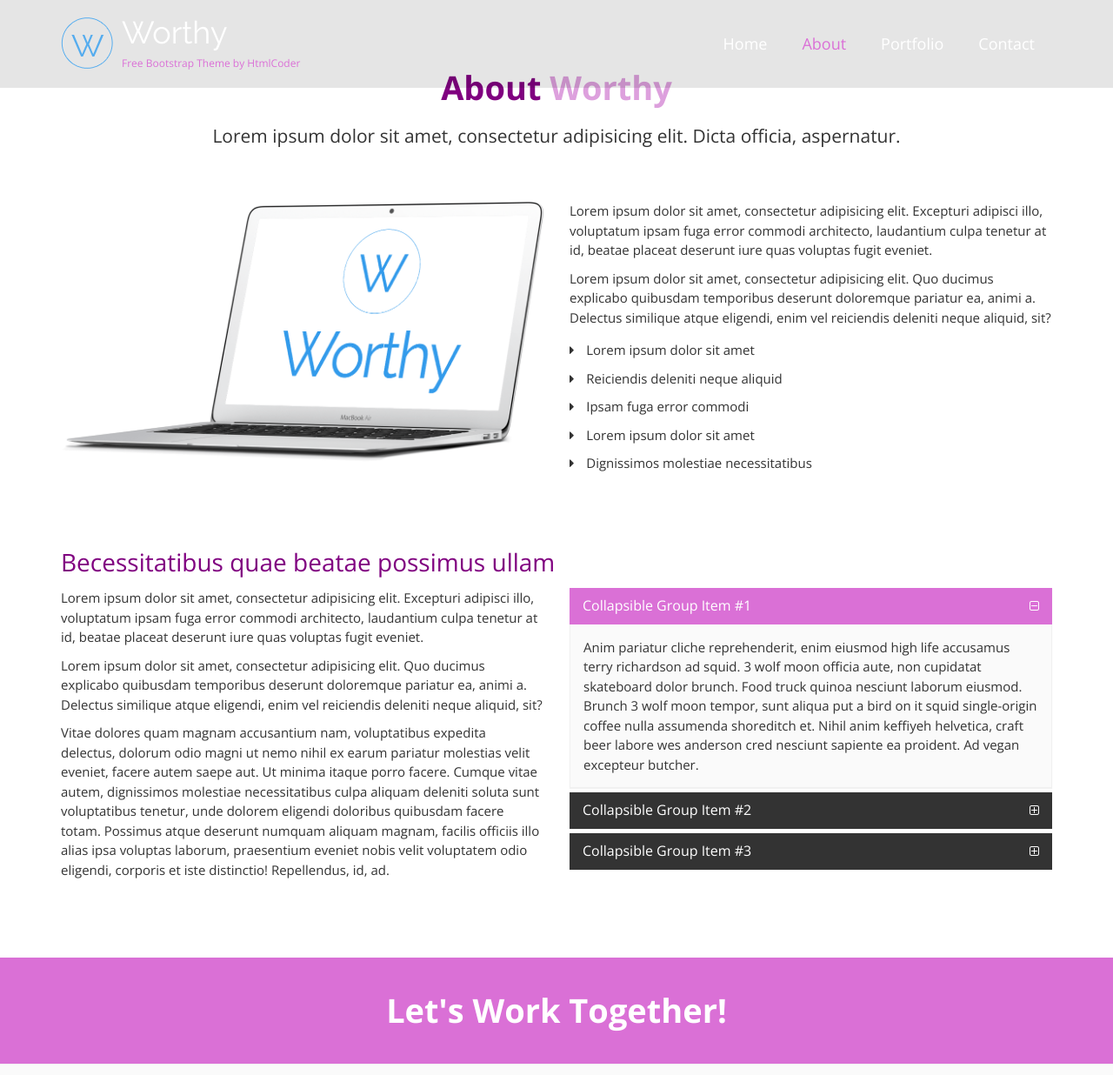
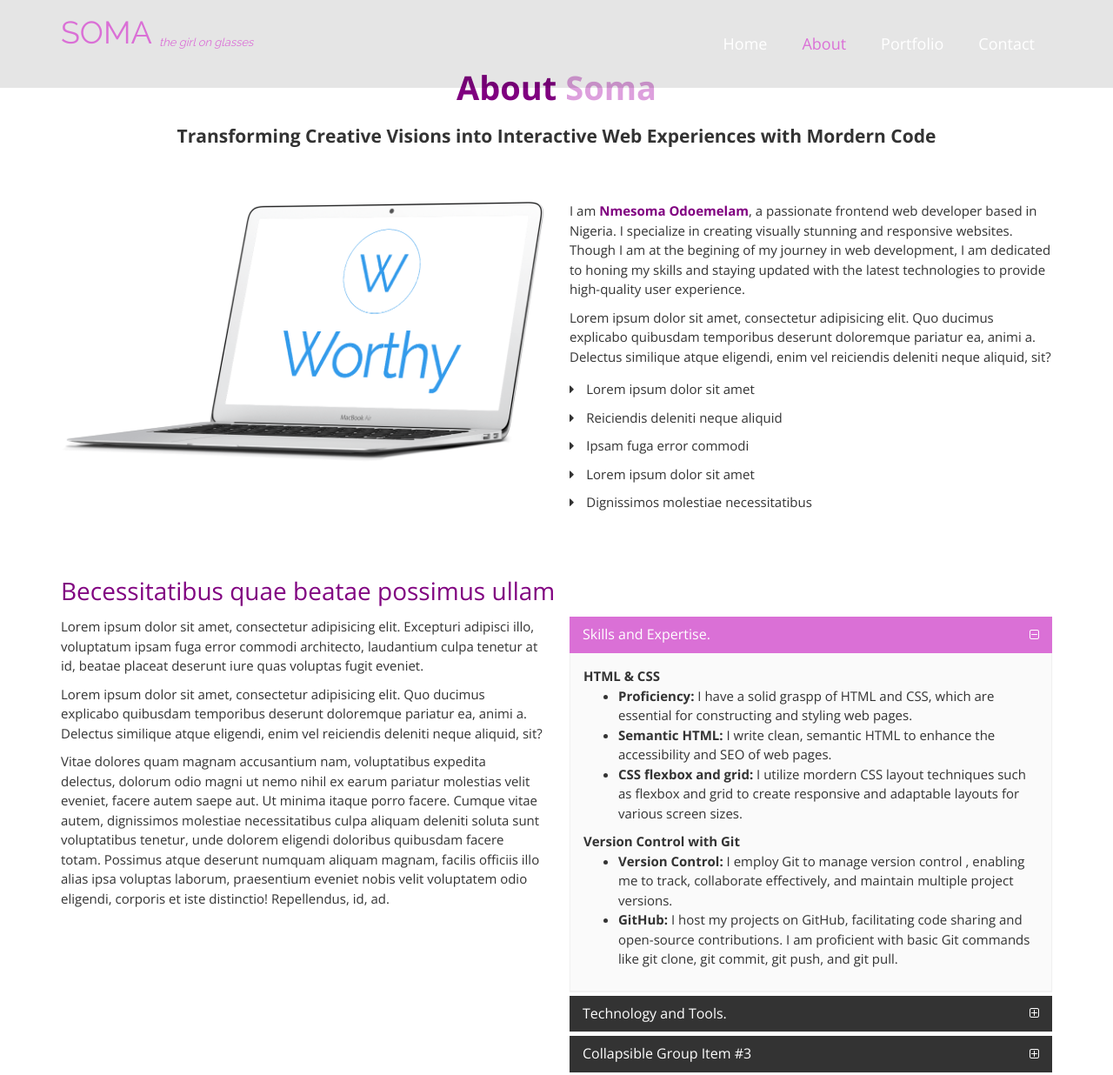
Before and after one commit to soma-odee/c9_portfolio, a plain HTML site: page about.html in a window 1280 px wide. Shown: the top 1236 px of the page at 87% size. Drawn offline with nearby package versions, Linux system fonts and the light colour scheme.

Commit message:
made some changes to the about

```diff
--- a/about.html
+++ b/about.html
@@ -60,20 +60,10 @@
             <!-- header-left start -->
             <!-- ================ -->
             <div class="header-left clearfix">
-              <!-- logo -->
-              <div class="logo smooth-scroll">
-                <a href="#banner"
-                  ><img id="logo" src="images/logo.png" alt="Worthy"
-                /></a>
-              </div>
 
               <!-- name-and-slogan -->
               <div class="site-name-and-slogan smooth-scroll">
-                <div class="site-name"><a href="#banner">Worthy</a></div>
-                <div class="site-slogan">
-                  Free Bootstrap Theme by
-                  <a target="_blank" href="http://htmlcoder.me">HtmlCoder</a>
-                </div>
+                <div class="site-name">SOMA <sub style="font-size: small; font-style:italic">the girl on glasses</sub></div>
               </div>
             </div>
             <!-- header-left end -->
@@ -139,11 +129,11 @@
         <div class="row">
           <div class="col-md-12">
             <h1 id="about" class="title text-center">
-              About <span>Worthy</span>
+              About <span>Soma</span>
             </h1>
             <p class="lead text-center">
-              Lorem ipsum dolor sit amet, consectetur adipisicing elit. Dicta
-              officia, aspernatur.
+             <b>Transforming Creative Visions into Interactive Web Experiences with Mordern Code
+             </b>
             </p>
             <div class="space"></div>
             <div class="row">
@@ -153,10 +143,7 @@
               </div>
               <div class="col-md-6">
                 <p>
-                  Lorem ipsum dolor sit amet, consectetur adipisicing elit.
-                  Excepturi adipisci illo, voluptatum ipsam fuga error commodi
-                  architecto, laudantium culpa tenetur at id, beatae placeat
-                  deserunt iure quas voluptas fugit eveniet.
+                  I am <b style="color: purple;">Nmesoma Odoemelam</b>, a passionate frontend web developer based in Nigeria. I specialize in creating visually stunning and responsive websites. Though I am at the begining of my journey in web development, I am dedicated to honing my skills and staying updated with the latest technologies to provide high-quality user experience.
                 </p>
                 <p>
                   Lorem ipsum dolor sit amet, consectetur adipisicing elit. Quo
@@ -234,7 +221,7 @@
                           aria-expanded="true"
                           aria-controls="collapseOne"
                         >
-                          Collapsible Group Item #1
+                          Skills and Expertise.
                         </a>
                       </h4>
                     </div>
@@ -245,15 +232,18 @@
                       aria-labelledby="headingOne"
                     >
                       <div class="panel-body">
-                        Anim pariatur cliche reprehenderit, enim eiusmod high
-                        life accusamus terry richardson ad squid. 3 wolf moon
-                        officia aute, non cupidatat skateboard dolor brunch.
-                        Food truck quinoa nesciunt laborum eiusmod. Brunch 3
-                        wolf moon tempor, sunt aliqua put a bird on it squid
-                        single-origin coffee nulla assumenda shoreditch et.
-                        Nihil anim keffiyeh helvetica, craft beer labore wes
-                        anderson cred nesciunt sapiente ea proident. Ad vegan
-                        excepteur butcher.
+                        <b>HTML & CSS</b> <br>
+                        <ul>
+                        <li><b>Proficiency:</b> I have a solid graspp of HTML and CSS, which are essential for constructing and styling web pages.</li>
+                        <li><b>Semantic HTML:</b> I write clean, semantic HTML to enhance the accessibility and SEO of web pages.</li>
+                        <li><b>CSS flexbox and grid:</b> I utilize mordern CSS layout techniques such as flexbox and grid to create responsive and adaptable layouts for various screen sizes.</li>
+                       </ul>
+                       <b>Version Control with Git</b>
+                       <ul>
+                        <li><b>Version Control:</b> I employ Git to manage version  control , enabling me to track, collaborate effectively, and maintain multiple project versions. </li>
+                        <li><b>GitHub:</b> I host my projects on GitHub, facilitating code sharing and open-source contributions. I am proficient with basic Git commands like git clone, git commit, git push, and git pull.</li>
+
+                      </ul>
                       </div>
                     </div>
                   </div>
@@ -268,7 +258,7 @@
                           aria-expanded="false"
                           aria-controls="collapseTwo"
                         >
-                          Collapsible Group Item #2
+                          Technology and Tools.
                         </a>
                       </h4>
                     </div>
@@ -279,14 +269,23 @@
                       aria-labelledby="headingTwo"
                     >
                       <div class="panel-body">
-                        Anim pariatur cliche reprehenderit, enim eiusmod high
-                        life accusamus terry richardson ad squid. 3 wolf moon
-                        officia aute, non cupidatat skateboard dolor brunch.
-                        Food truck quinoa nesciunt laborum eiusmod. Brunch 3
-                        wolf moon tempor, sunt aliqua put a bird on it squid
-                        single-origin coffee nulla assumenda shoreditch et.
-                        Nihil anim keffiyeh helvetica, craft beer labore wes
-                        anderson cred nesciunt sapiente ea proident.
+                        <b>Frameworks and Libraries</b><br>
+                        <b>Bootstrap:</b><br>
+                        <ul>
+                          <li>
+                          <b>Responsive Framework:</b> I use bootstrap to rapidly develop responsive, mobile-first websites, leveraging its pre-designed components and utilities to accelarate the development process.
+                        </li>
+                        <li>
+                          <b>Customization:</b> I can tailor Bootstrap's default styles to meet specific project design requirements.
+                        </li>
+                      </ul>
+                       <br>
+                      <b>Development Tools</b><br>
+                          <ul>
+                            <li><b>Visual Studio Code:</b> My primary code editor is Visual Studio Code(VS Code), a robust and versatile tool with a wide range of extentions to enhance productivity. I am well-versed in its features such as debugging and Git integration. </li>
+                          </ul>
+
+                        </ul>
                       </div>
                     </div>
                   </div>
```
Also changed, not shown: index.html (+3 -5 lines).
